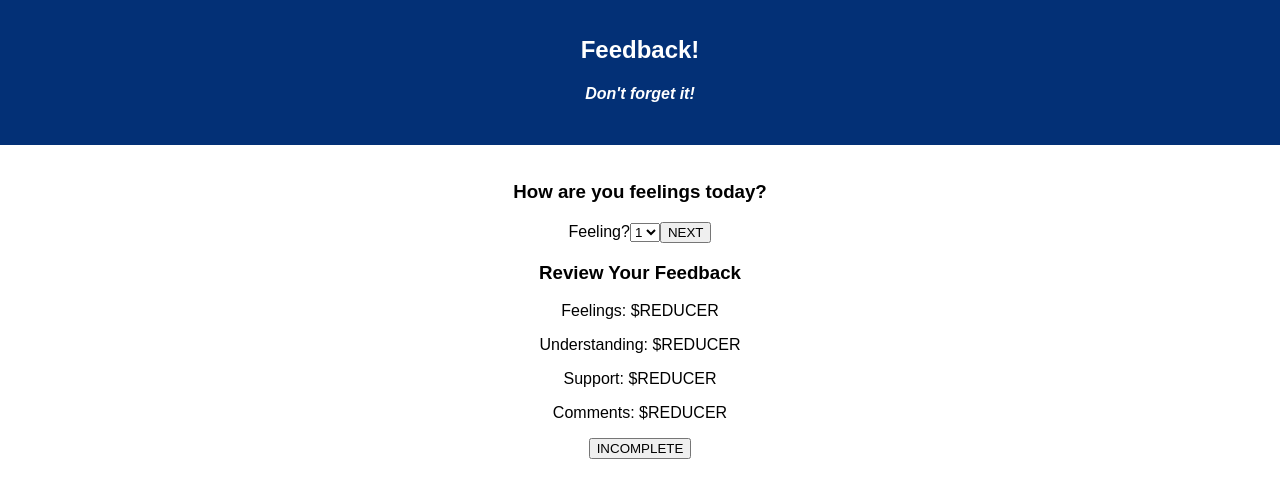
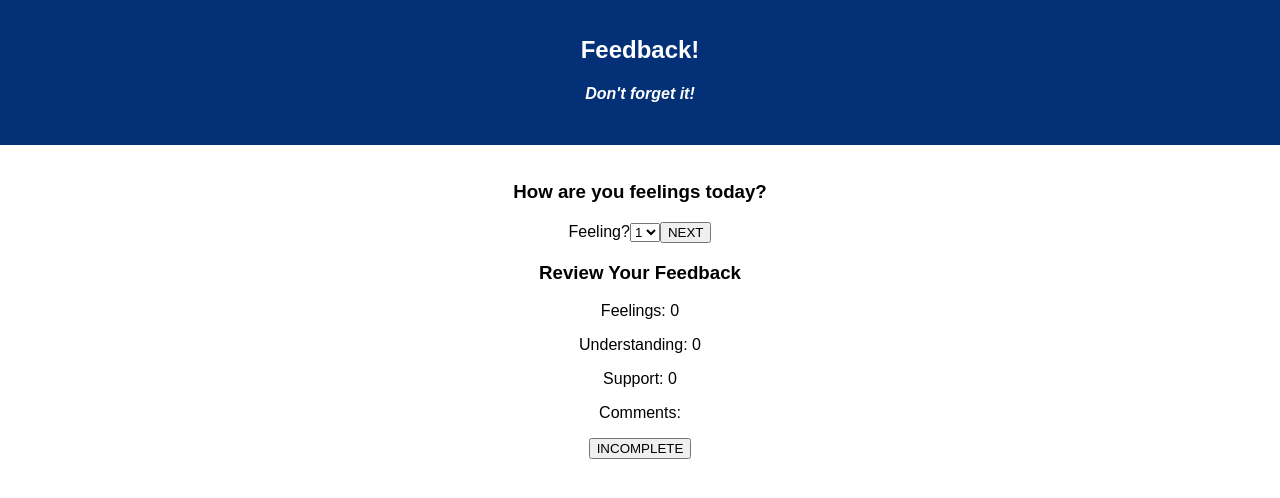
Before and after one commit to daytonbrock/redux-feedback-loop, a React (Create React App) app: page /#/ in a window 1280 px wide. Shown: the top 498 px of the page. Built offline with nearby package versions, Linux system fonts and the light colour scheme.

Commit message:
map redux state to props in ReviewFeedback to display reducer states

```diff
--- a/src/components/ReviewFeedback/ReviewFeedback.js
+++ b/src/components/ReviewFeedback/ReviewFeedback.js
@@ -7,14 +7,21 @@ class ReviewFeedback extends Component {
         return (
             <div className="App">
                 <h3>Review Your Feedback</h3>
-                <p>Feelings: $REDUCER</p>
-                <p>Understanding: $REDUCER</p>
-                <p>Support: $REDUCER</p>
-                <p>Comments: $REDUCER</p>
+                <p>Feelings: {this.props.feelings}</p>
+                <p>Understanding: {this.props.understanding}</p>
+                <p>Support: {this.props.support}</p>
+                <p>Comments: {this.props.comments}</p>
                 <button>INCOMPLETE</button>
             </div>
         );
     }
 }
 
-export default connect()(ReviewFeedback);
+const mapStateToProps = (state) => ({
+    feelings: state.feelingsFeedback,
+    understanding: state.understandingFeedback,
+    support: state.supportFeedback,
+    comments: state.commentsFeedback,
+})
+
+export default connect(mapStateToProps)(ReviewFeedback);
```
